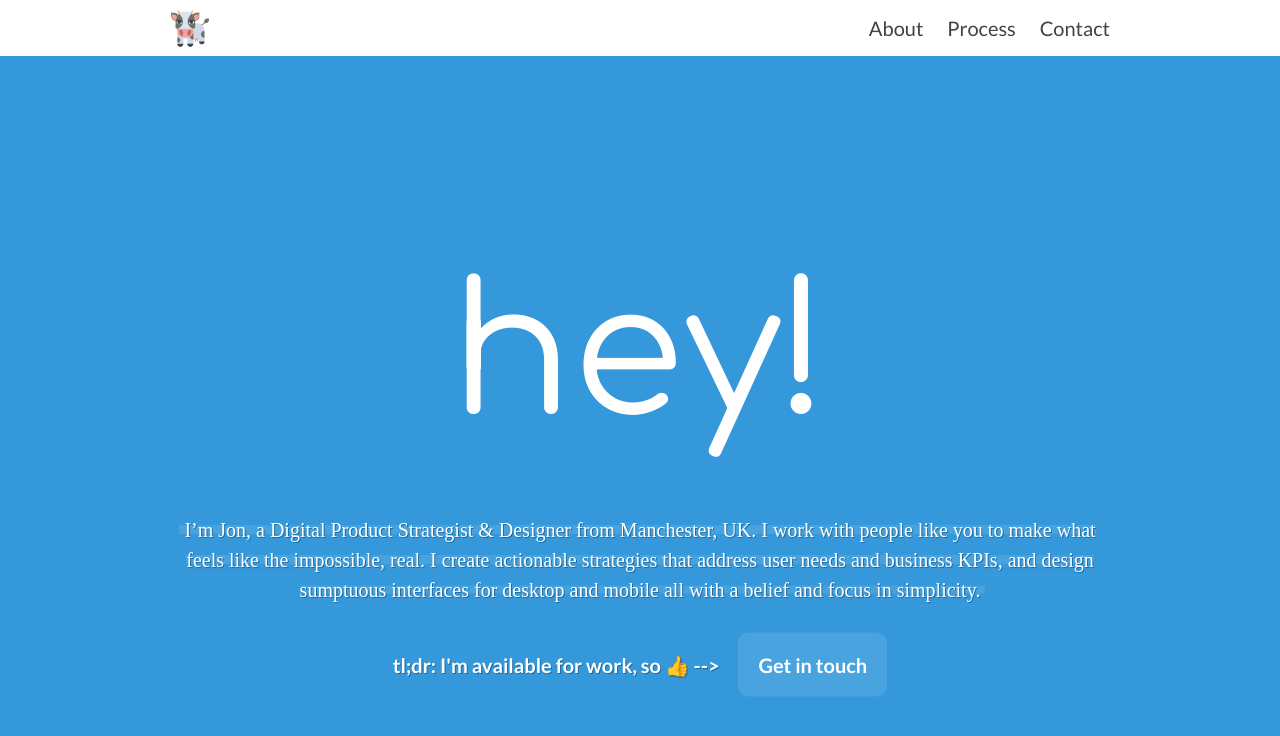
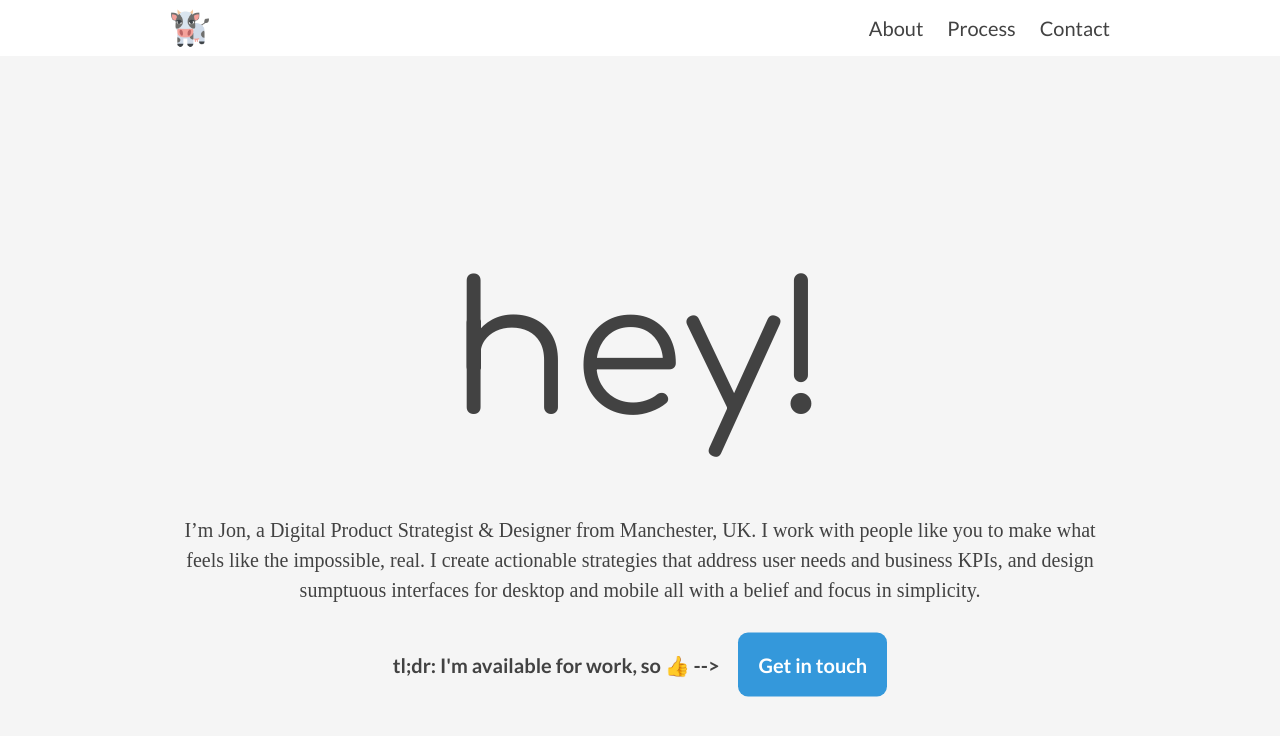
Before and after one commit to jonthebeef/jonthebeef.github.io, a Jekyll site: the page built from index.html, in a window 1280 px wide and 900 px high. Shown: the top 736 px of the window. Built offline with Jekyll 4.4.1, drawn with Linux system fonts in a browser that asks for light colours; emoji names are drawn with the system emoji font; some web fonts are replaced.

Commit message:
home view colour change

```diff
--- a/_includes/homeview.html
+++ b/_includes/homeview.html
@@ -2,7 +2,7 @@
   <div class="homeview-content">
   <h1>hey!</h1>
     <div class="wrapper">
-      <h2><span class="homeview-highlight-heading">I’m Jon, a Digital Product Strategist &amp; Designer from Manchester, UK. I work with people like you to make what feels like the impossible, real. I create actionable strategies that address user needs and business KPIs, and design sumptuous interfaces for desktop and mobile all with a belief and focus in simplicity.
+      <h2><span>I’m Jon, a Digital Product Strategist &amp; Designer from Manchester, UK. I work with people like you to make what feels like the impossible, real. I create actionable strategies that address user needs and business KPIs, and design sumptuous interfaces for desktop and mobile all with a belief and focus in simplicity.
       </span></h2>
       <div class="homeview-tldr"><span class="hometldrlabel">tl;dr: I'm available for work, so :+1: --></span> <a href="/contact">Get in touch</a></div>
     </div>
--- a/_sass/_layout.scss
+++ b/_sass/_layout.scss
@@ -399,10 +399,10 @@
 
 .homeview {
   // background-image: url("/images/kendrickbump2.gif");
-  background-color: $blue-color;
-  background-repeat: no-repeat;
-  background-attachment: fixed;
-  background-position: center;
+  background-color: #F5F5F5;
+  // background-repeat: no-repeat;
+  // background-attachment: fixed;
+  // background-position: center;
   height: 100vh;
   color: white;
   background-size: cover;
@@ -412,7 +412,7 @@
   h1 {
     font-family: "Comfortaa", sans-serif;
     font-size: 180px;
-    color: white;
+    color: $grey-color-dark;
     line-height: 1.1;
     text-align: center;
     @include media-query($on-palm) {
@@ -438,9 +438,9 @@
 .homeview-tldr {
   font-family: $base-font-family;
   padding: $spacing-unit 0 0 0;
-  color: white;
+  color: $grey-color-dark;
   font-weight: 700;
-  text-shadow: 1px 1px $blue-color-darker;
+  // text-shadow: 1px 1px $grey-color-light;
   margin-top: 10px;
   @include media-query($on-palm) {
     padding: 18px 0;
@@ -449,8 +449,10 @@
   a {
     padding: $spacing-unit / 1.5;
     font-weight: 700;
+
+
+    background: $blue-color;
     color: white;
-    background-color: rgba(255, 255, 255, 0.1);
     border-radius: 10px;
     margin-left: $spacing-unit / 2;
     text-decoration: none;
@@ -470,7 +472,8 @@
 
   a:hover {
     text-decoration: none;
-    background: $blue-color-darker;
+    color: white;
+    background-color: $blue-color-darker;
   }
 }
 
@@ -483,7 +486,8 @@
         font-size: 100%;
         }
     h2 {
-      text-shadow: 1px 1px #1d6ca1;
+      color: $grey-color-dark;
+      // text-shadow: 1px 1px #1d6ca1;
     }
 }
 
@@ -972,3 +976,24 @@
 .button:focus {
   outline: 0;
 }
+
+.share-page {
+    text-align: center;
+    background: $grey-color-light;
+    color: $grey-color-dark;
+    padding: 8px 15px;
+    border-radius: 5px;
+    margin: 1.5 * $spacing-unit 0;
+
+    a {
+        color: #fff;
+        margin-left: 10px;
+        color: $grey-color-dark;
+        text-decoration: none;
+
+        &:hover {
+            border-bottom: 1px dashed #fff;
+            text-decoration: none;
+        }
+    }
+}
```
Also changed, not shown: 1 other file.
